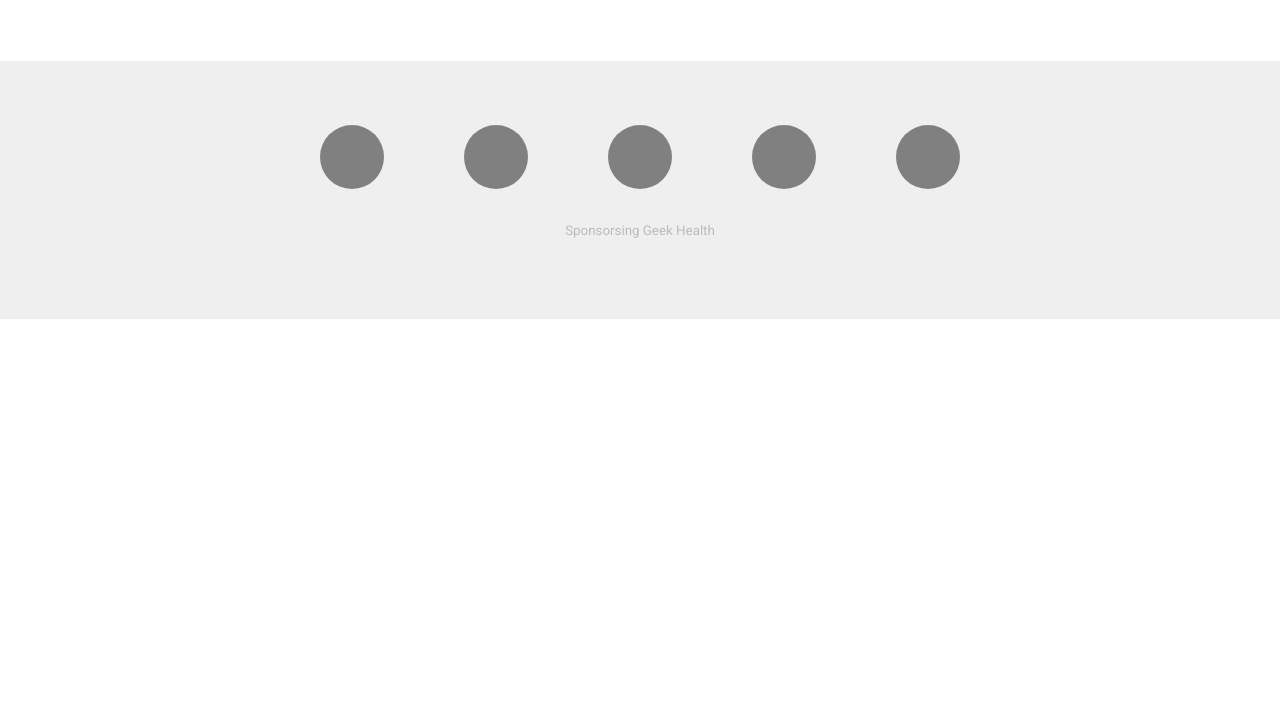
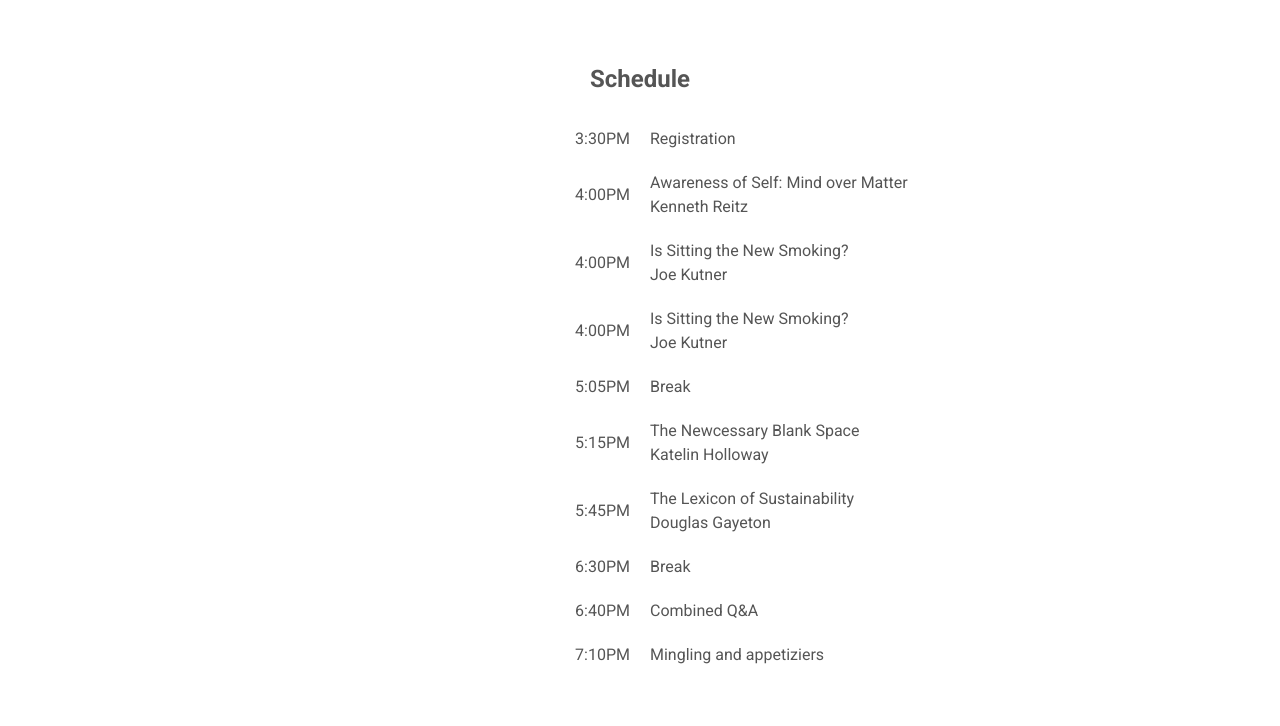
Before and after one commit to max/health-forum, a website: page index.html in a window 1280 px wide. Shown: the part 3194-3920 px from the top of the page. Before the commit the page ends 3513 px from the top, so only its background shows below. Drawn offline with nearby package versions, Linux system fonts and the light colour scheme; files that its build step writes are made by us from their sources.

Commit message:
Add schedule

```diff
--- a/index.html
+++ b/index.html
@@ -196,6 +196,78 @@
       </div>
     </div>
 
+    <div class="Section">
+      <div class="Wrapper">
+        <h2 class="u-textCenter">Schedule</h2>
+
+        <table class="Schedule">
+          <tr>
+            <td>3:30PM</td>
+            <td>Registration</td>
+          </tr>
+          <tr>
+            <td>4:00PM</td>
+            <td>
+              Awareness of Self: Mind over Matter<br>
+              Kenneth Reitz
+            </td>
+          </tr>
+          <tr>
+            <td>4:00PM</td>
+            <td>
+              Is Sitting the New Smoking?<br>
+              Joe Kutner
+            </td>
+          </tr>
+          <tr>
+            <td>4:00PM</td>
+            <td>
+              Is Sitting the New Smoking?<br>
+              Joe Kutner
+            </td>
+          </tr>
+          <tr>
+            <td>5:05PM</td>
+            <td>
+              Break
+            </td>
+          </tr>
+          <tr>
+            <td>5:15PM</td>
+            <td>
+              The Newcessary Blank Space<br>
+              Katelin Holloway
+            </td>
+          </tr>
+          <tr>
+            <td>5:45PM</td>
+            <td>
+              The Lexicon of Sustainability<br>
+              Douglas Gayeton
+            </td>
+          </tr>
+          <tr>
+            <td>6:30PM</td>
+            <td>
+              Break
+            </td>
+          </tr>
+          <tr>
+            <td>6:40PM</td>
+            <td>
+              Combined Q&amp;A
+            </td>
+          </tr>
+          <tr>
+            <td>7:10PM</td>
+            <td>
+              Mingling and appetiziers
+            </td>
+          </tr>
+        </table>
+      </div>
+    </div>
+
     <div class="Sponsors">
       <div class="Wrapper">
         <div class="SponsorList">
--- a/styles/main.scss
+++ b/styles/main.scss
@@ -113,6 +113,23 @@ body {
   max-width: 640px;
 }
 
+.Schedule {
+  width: 100%;
+}
+
+.Schedule td {
+  padding: 10px;
+  width: 50%;
+}
+
+.Schedule td:first-child {
+  text-align: right;
+}
+
 h3 {
   margin-top: 0;
 }
+
+.u-textCenter {
+  text-align: center;
+}
```
